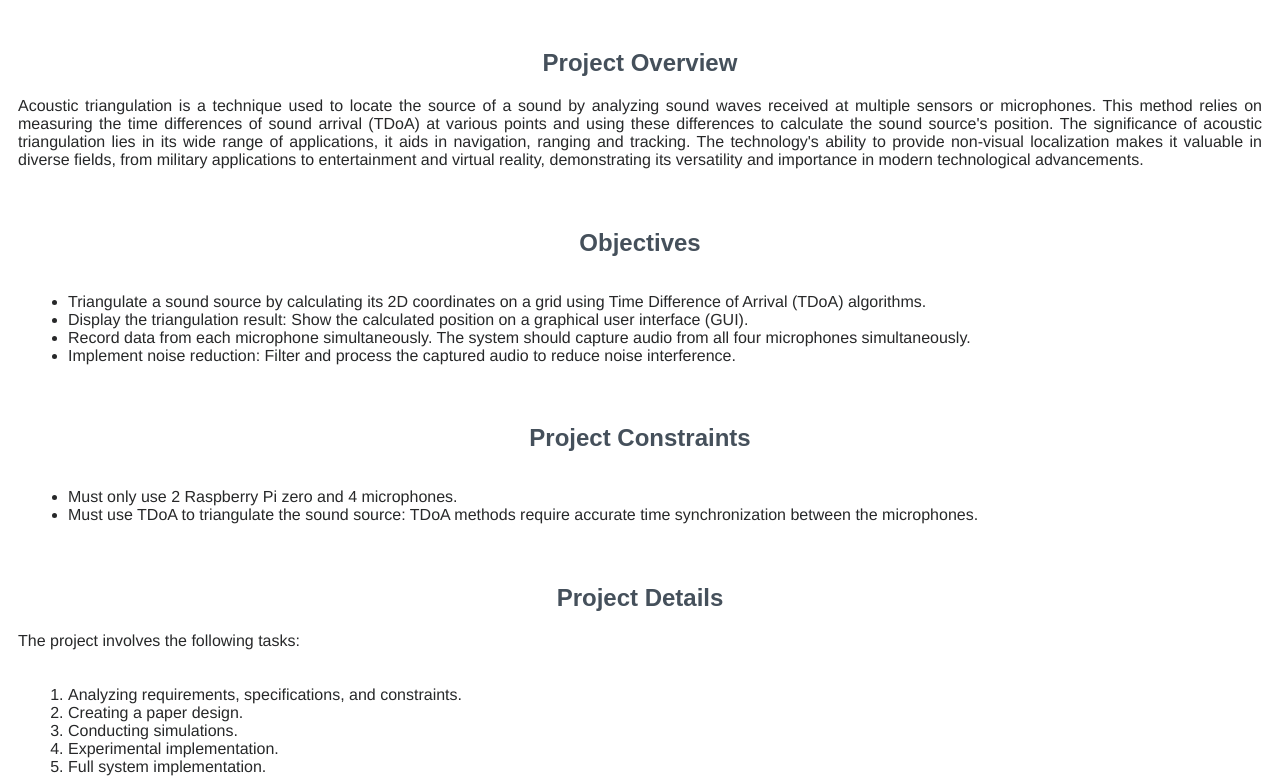
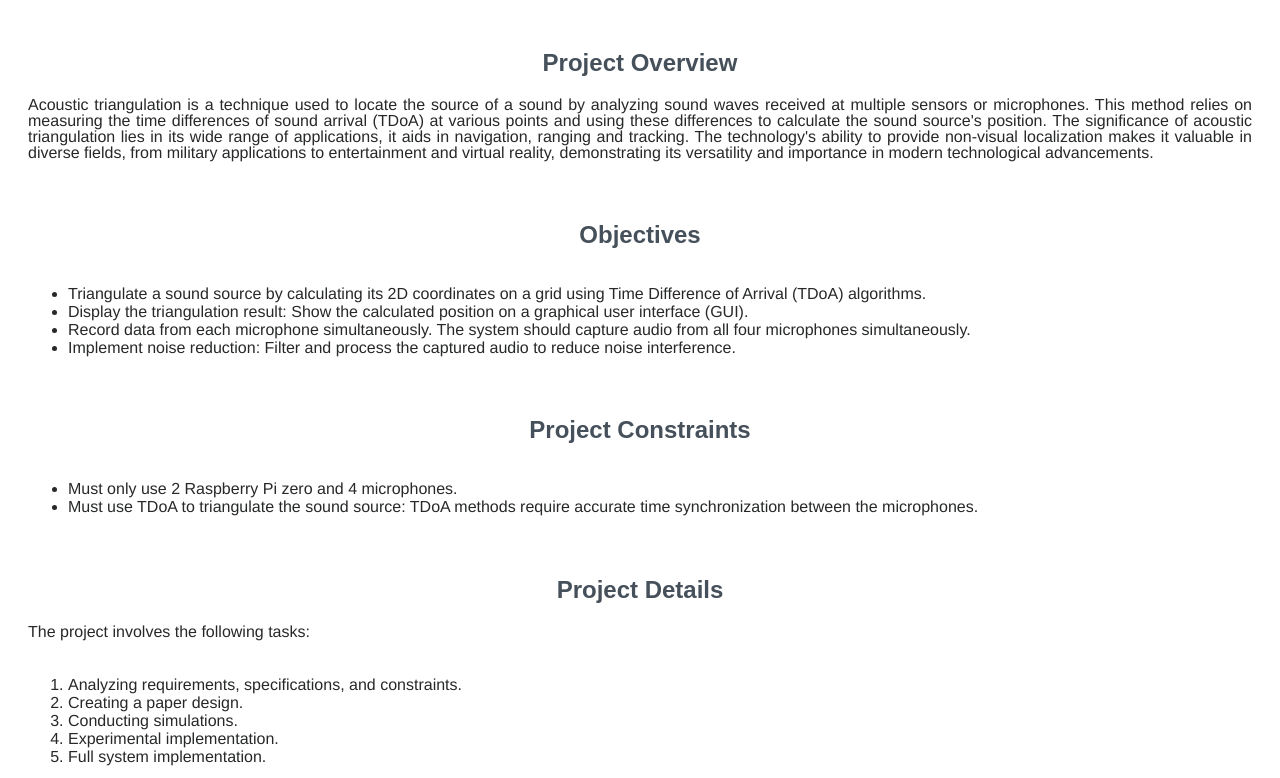
Before and after one commit to Dylan-Trows/Dylan-Trows.github.io, a plain HTML site: page Accoustic_triangulation.html in a window 1280 px wide. Shown: the part 61-839 px from the top of the page. Drawn offline with Linux system fonts and the light colour scheme.

Commit message:
fixing text alignment

```diff
--- a/Accoustic_triangulation.html
+++ b/Accoustic_triangulation.html
@@ -16,7 +16,8 @@
         p {
             margin-bottom: 20px; /* This adds space after paragraphs */
             text-align: justify;
-            padding: 0 10px; /* Add padding to paragraphs */
+            padding: 0 20px; /* Add padding to paragraphs */
+            line-height: 1
         }
         ul, ol {
                 margin-left: 20px;
```
Also changed, not shown: Controls.html (+2 -1 lines), YODA.html (+2 -1 lines), index.html (+2 -2 lines).
